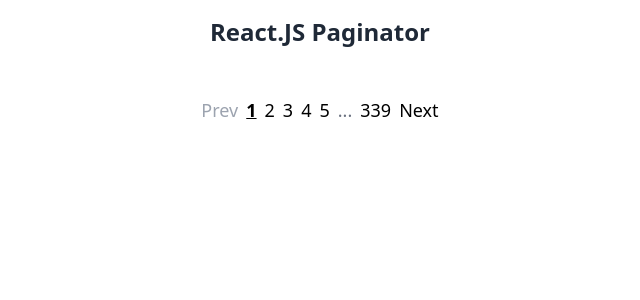
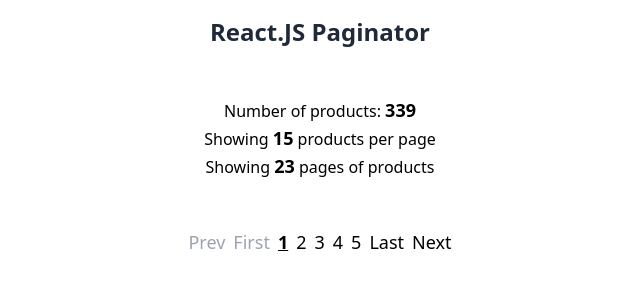
Before and after one commit to agonzalezf87/react-paginator, a React (Vite) app: page / in a window 1280 px wide. Shown: the top 300 px of the page, without its empty margins (320-960 px from the left). Built offline with nearby package versions, Linux system fonts and the light colour scheme.

Commit message:
[feat]: Completed pagination logic

```diff
--- a/src/containers/App.jsx
+++ b/src/containers/App.jsx
@@ -2,84 +2,82 @@
 import products from '../helpers/products.json'
 
 const App = () => {
-  const [start, setStart] = useState(0)
-  const [offset, setOffset] = useState(5)
-  const [current, setCurrent] = useState(1)
+  let startPage = 1
+  const [currentPage, setCurrentPage] = useState(1)
+  const dataOffset = 15
+  const pages = Math.ceil(products.length / dataOffset)
+  const pagOffset = 5
 
-  useEffect(() => {
-    console.log(current)
-  },[current])
+  const pagesArray = []
+
+  for (let i = 1; i <= pages; i++) {
+    pagesArray.push(i)
+  }
 
   const paginate = () => {
-    let pagStart = start,
-        mainArray = [],
-        result = []
-    ;
+    if (currentPage > pagOffset) startPage = (currentPage - 3)
 
-    if (current > offset) pagStart = current - 3
-
-    for (let i = 0; i < products.length; i++) {
-      mainArray.push(i+1)
-    }
-
-    result = Array.from([...mainArray].splice(pagStart, offset))
-
-    return result
+    return (startPage === 1) ? Array.from([...pagesArray].splice(0, pagOffset)) : Array.from([...pagesArray].splice(startPage, pagOffset))
   }
 
   var paginator = paginate()
 
-  const handleNext = (ev) => {
+  const handleNextPag = (ev) => {
     ev.preventDefault()
-    current != products.length ? setCurrent(current + 1) : setCurrent(products.length)
-    if (current != products.length) paginator = paginate()
+    currentPage != pages ? setCurrentPage(currentPage + 1) : null
+    if (currentPage != pages) paginator = paginate()
   }
 
-  const handlePrev = (ev) => {
+  const handlePrevPag = (ev) => {
     ev.preventDefault()
-    current != 1 ? setCurrent(current - 1) : setCurrent(start)
-    if (current != start) paginator = paginate()
+    currentPage === 1 ? null : setCurrentPage(currentPage - 1)
+    if (currentPage != startPage) paginator = paginate()
   }
 
-  const handleCurrent = (ev) => {
+  const handleCurrentPage = (ev) => {
     ev.preventDefault()
-    setCurrent(parseInt(ev.target.firstChild.data))
+    const keyVal = ev.target.firstChild.data
+    keyVal === 'First'
+      ? setCurrentPage(1)
+      : keyVal === 'Last'
+      ? setCurrentPage(pages)
+      : parseInt(keyVal) != currentPage
+      ? setCurrentPage(parseInt(keyVal))
+      : null
   }
 
   return (
     <>
       <div className="w-screen h-screen">
         <h1 className="w-full text-2xl text-center text-gray-800 font-bold p-4 mb-8">React.JS Paginator</h1>
-        <ul className="w-full h-fit flex justify-center items-center gap-x-2 text-lg flex-wrap">
+        <div className="w-full h-auto my-4 px-12">
+          <p className="text-center">Number of products: <span className="text-lg font-bold">{products.length}</span></p>
+          <p className="text-center">Showing <span className="text-lg font-bold">{dataOffset}</span> products per page</p>
+          <p className="text-center">Showing <span className="text-lg font-bold">{pages}</span> pages of products</p>
+        </div>
+        <ul className="w-full h-fit flex justify-center items-center gap-x-2 text-lg flex-wrap select-none mt-12">
           <li><a
-            className={`hover:underline ${current === 1 && 'cursor-default text-gray-400 hover:no-underline'}`}
+            className={`hover:underline ${currentPage === 1 && 'cursor-default text-gray-400 hover:no-underline'}`}
             href="#"
-            onClick={handlePrev}
+            onClick={handlePrevPag}
           >Prev</a></li>
-          {products.length > offset && current > offset &&
-            <li className="text-gray-500 select-none">...</li>
-          }
+          <li><a className={`hover:underline ${currentPage === 1 && 'cursor-default text-gray-400 hover:no-underline'}`} href="#" onClick={handleCurrentPage}>First</a></li>
           {paginator.map(item => (
-            products.length > offset
+            pages > pagOffset
               ?
-                <li key={item}><a className={`hover:underline ${item === current && 'font-bold underline'}`} href="#" onClick={handleCurrent}>{
-                  item < 10 ? ` ${item}` : item
-                  }</a></li>
+                <li key={item}><a className={`hover:underline ${item === currentPage && 'font-bold underline'}`} href="#" onClick={handleCurrentPage}>{item}</a></li>
               :
-                <li key={item}><a className={`hover:underline ${item === current && 'font-bold underline'}`} href="#" onClick={handleCurrent}>{
-                  item < 10 ? ` ${item}` : item
-                  }</a></li>
+                <li key={item}><a className={`hover:underline ${item === currentPage && 'font-bold underline'}`} href="#" onClick={handleCurrentPage}>{item}</a></li>
           ))}
-          {products.length > offset && (products.length-current) > 3 &&
+          {pages > pagOffset &&
             <>
-              <li className="text-gray-500 select-none">...</li>
-              <li><a className={`hover:underline ${products.length === current && 'font-bold underline'}`} href="#" onClick={handleCurrent}>{products.length}</a></li>
+              <li><a className={`hover:underline ${currentPage === pages && 'cursor-default text-gray-400 hover:no-underline'}`} href="#" onClick={handleCurrentPage}>Last</a></li>
             </>
           }
           <li><a
-            className={`hover:underline ${current === products.length && 'cursor-default text-gray-400 hover:no-underline'}`}
+            className={`hover:underline ${currentPage === pages && 'cursor-default text-gray-400 hover:no-underline'}`}
             href="#"
-            onClick={handleNext}
+            onClick={handleNextPag}
           >Next</a></li>
         </ul>
       </div>
--- a/vite.config.js
+++ b/vite.config.js
@@ -5,6 +5,6 @@
 export default defineConfig({
   plugins: [react()],
   server: {
-    port: 3000
+    port: 5050
   }
 })
```
